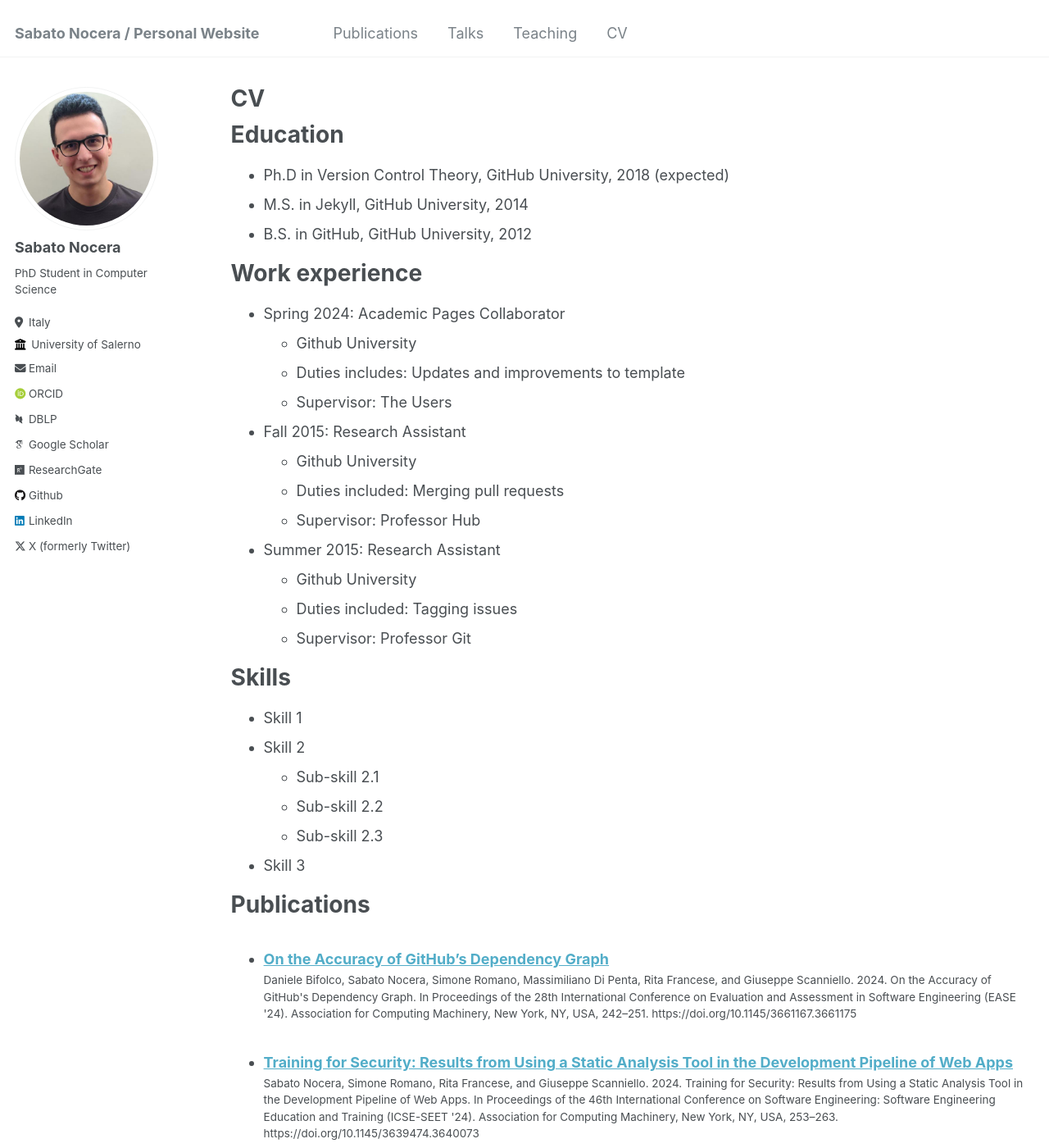
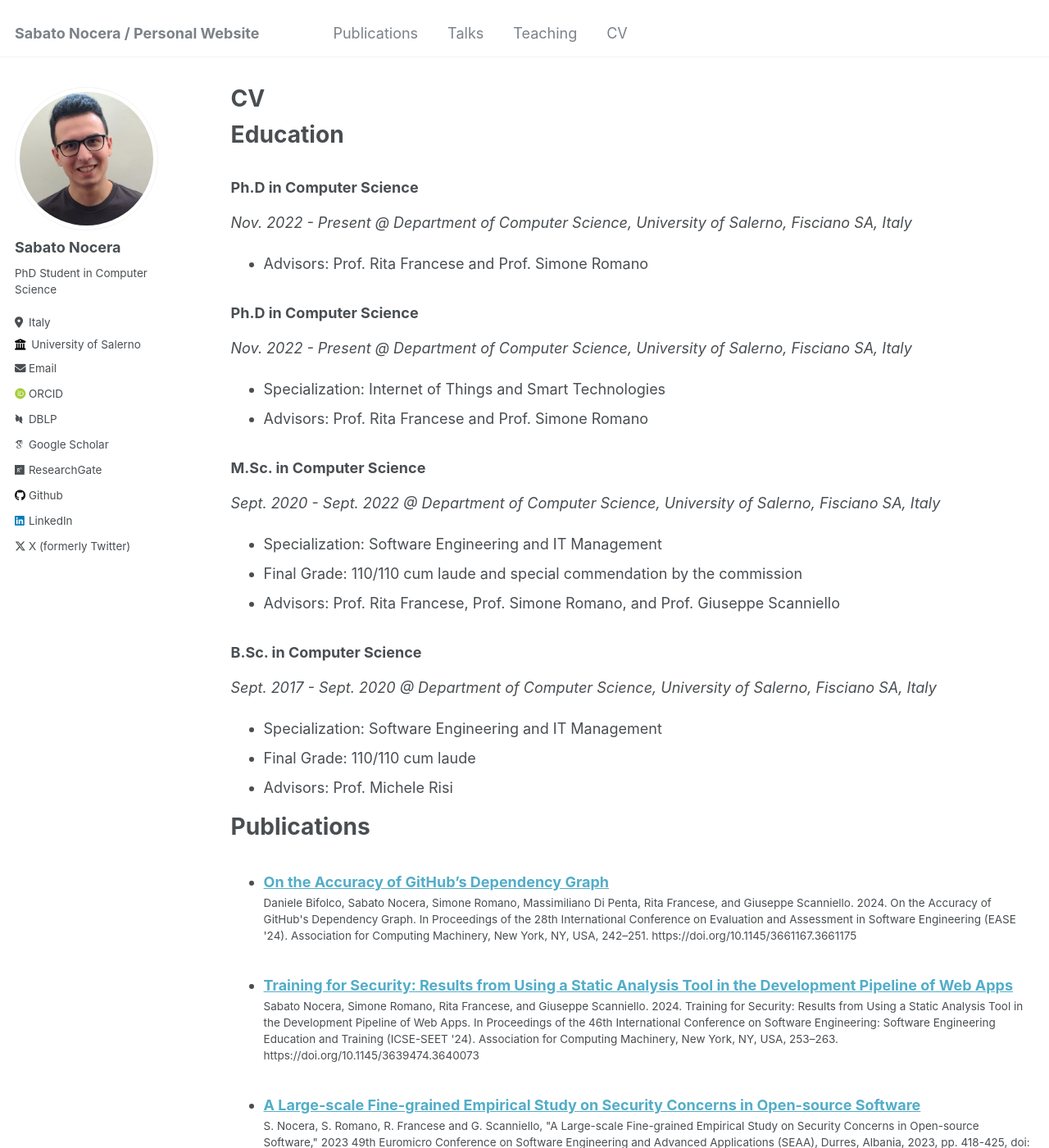
Before and after one commit to sabato-nocera/sabato-nocera.github.io, a Jekyll site: the page built from _pages/cv.md, in a window 1280 px wide and 1400 px high. Shown: the whole window at 82% size. Built offline with Jekyll 4.4.1, drawn with Linux system fonts in a browser that asks for light colours; some web fonts are replaced.

Commit message:
Update cv.md

```diff
--- a/_pages/cv.md
+++ b/_pages/cv.md
@@ -11,35 +11,26 @@ redirect_from:
 
 Education
 ======
-* Ph.D in Version Control Theory, GitHub University, 2018 (expected)
-* M.S. in Jekyll, GitHub University, 2014
-* B.S. in GitHub, GitHub University, 2012
+### Ph.D in Computer Science
+_Nov. 2022 - Present @ Department of Computer Science, University of Salerno, Fisciano SA, Italy_
+* Advisors: Prof. Rita Francese and Prof. Simone Romano
 
-Work experience
-======
-* Spring 2024: Academic Pages Collaborator
-  * Github University
-  * Duties includes: Updates and improvements to template
-  * Supervisor: The Users
+### Ph.D in Computer Science
+_Nov. 2022 - Present @ Department of Computer Science, University of Salerno, Fisciano SA, Italy_
+* Specialization: Internet of Things and Smart Technologies
+* Advisors: Prof. Rita Francese and Prof. Simone Romano
 
-* Fall 2015: Research Assistant
-  * Github University
-  * Duties included: Merging pull requests
-  * Supervisor: Professor Hub
+### M.Sc. in Computer Science
+_Sept. 2020 - Sept. 2022 @ Department of Computer Science, University of Salerno, Fisciano SA, Italy_
+* Specialization: Software Engineering and IT Management
+* Final Grade: 110/110 cum laude and special commendation by the commission
+* Advisors: Prof. Rita Francese, Prof. Simone Romano, and Prof. Giuseppe Scanniello
 
-* Summer 2015: Research Assistant
-  * Github University
-  * Duties included: Tagging issues
-  * Supervisor: Professor Git
-
-Skills
-======
-* Skill 1
-* Skill 2
-  * Sub-skill 2.1
-  * Sub-skill 2.2
-  * Sub-skill 2.3
-* Skill 3
+### B.Sc. in Computer Science
+_Sept. 2017 - Sept. 2020 @ Department of Computer Science, University of Salerno, Fisciano SA, Italy_
+* Specialization: Software Engineering and IT Management
+* Final Grade: 110/110 cum laude
+* Advisors: Prof. Michele Risi
 
 Publications
 ======
```
